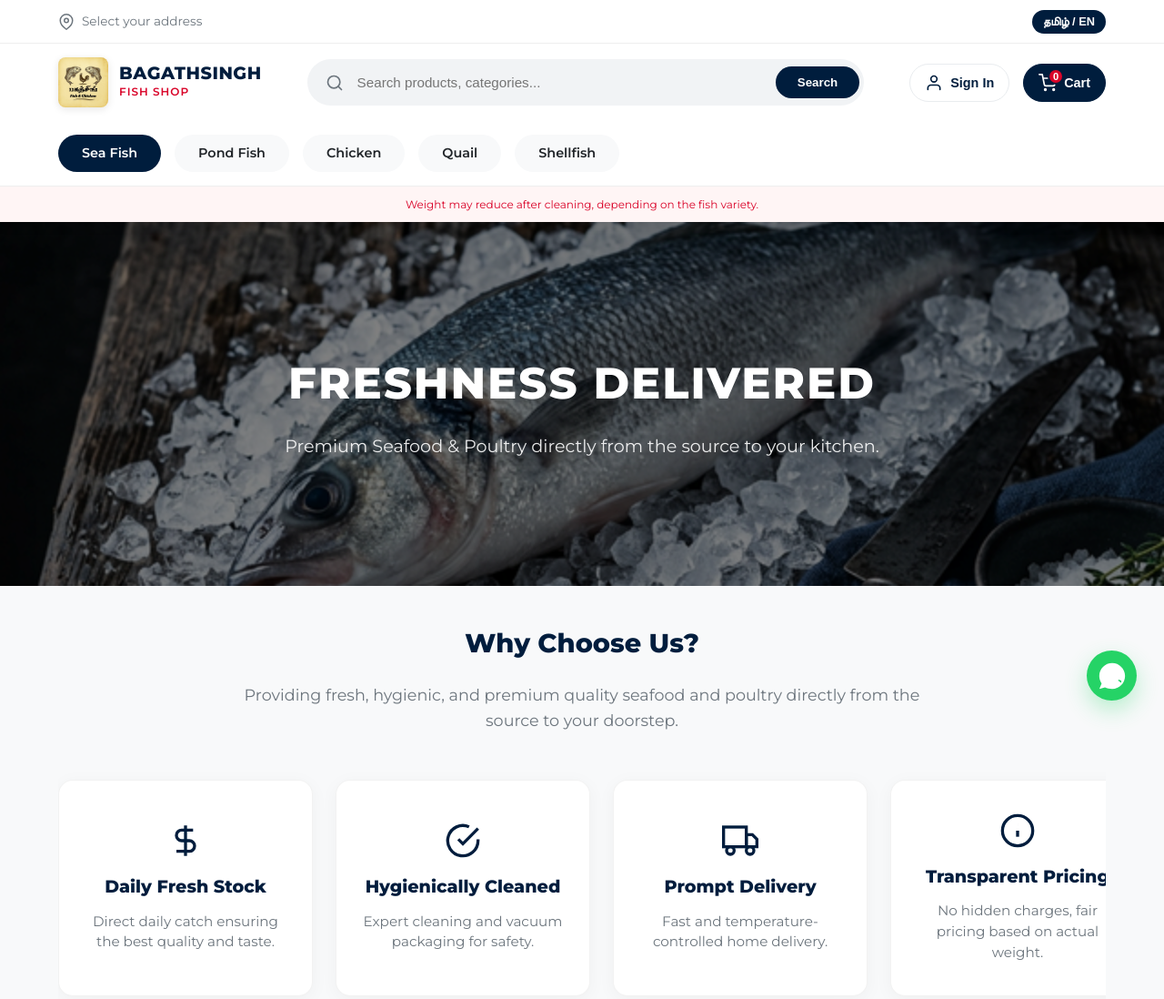
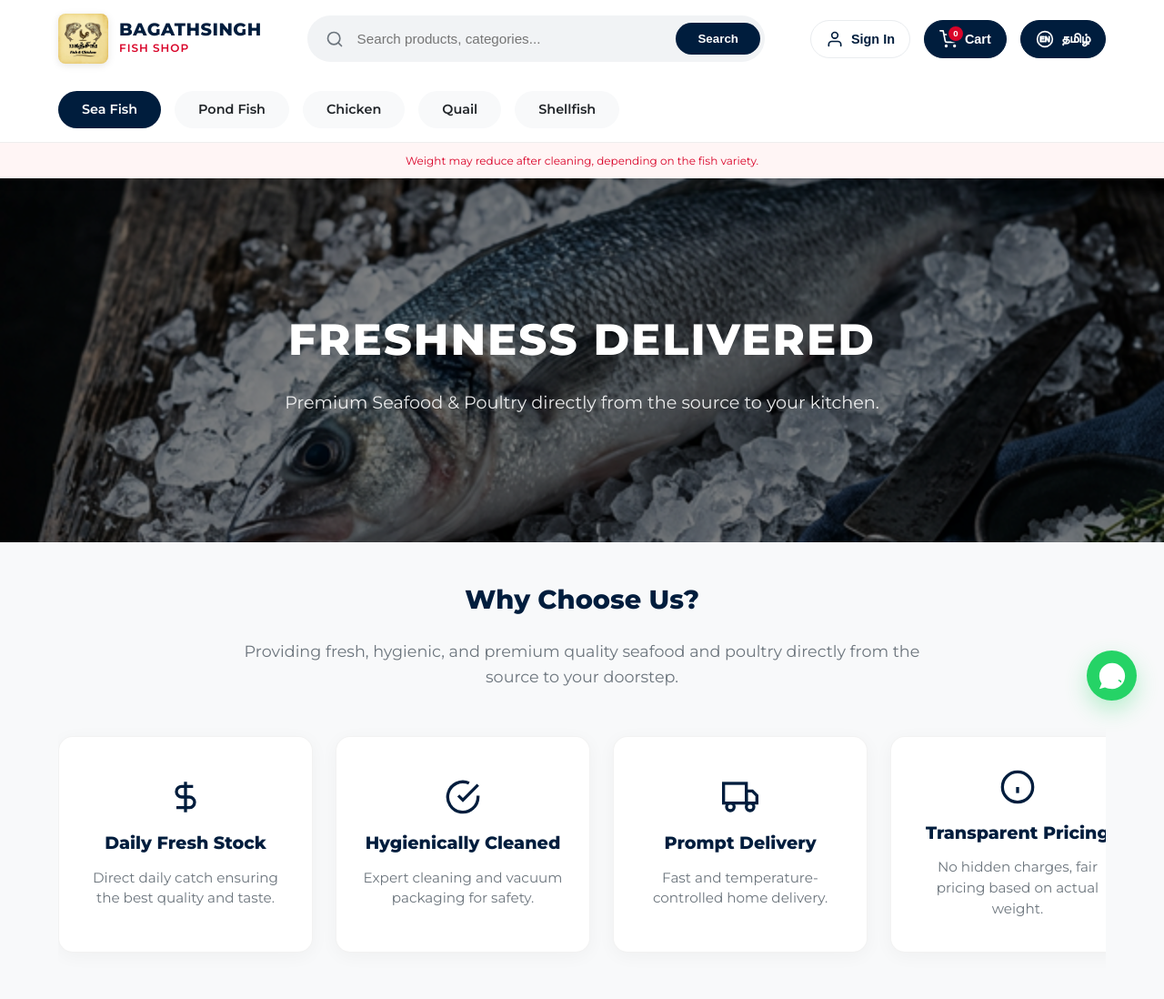
Before and after one commit to prayug01/Bagathsingh-fish-shop, a website: page index.html in a window 1280 px wide. Shown: the top 1098 px of the page at 91% size. Drawn offline with Linux system fonts and the light colour scheme; a web font is replaced by a local one.

Commit message:
index update

```diff
--- a/index.html
+++ b/index.html
@@ -11,9 +11,10 @@
     <link rel="icon" href="assets/logo.jpg" type="image/jpeg">
 </head>
 
+
 <body>
     <header>
-        <div class="top-header">
+        <!-- <div class="top-header">
             <div class="address-selector">
                 <svg width="18" height="18" viewBox="0 0 24 24" fill="none" stroke="currentColor" stroke-width="2"
                     stroke-linecap="round" stroke-linejoin="round">
@@ -25,7 +26,7 @@
             <div class="lang-switch">
                 <button class="lang-toggle" onclick="toggleLanguage()">தமிழ் / EN</button>
             </div>
-        </div>
+        </div> -->
         <div class="mid-header">
             <a href="#" class="logo">
                 <img src="assets/logo.jpg" alt="Bagathsingh Fish & Chicken" class="logo-img">
@@ -63,10 +64,31 @@
                             <circle cx="20" cy="21" r="1"></circle>
                             <path d="M1 1h4l2.68 13.39a2 2 0 0 0 2 1.61h9.72a2 2 0 0 0 2-1.61L23 6H6"></path>
                         </svg>
-                        <span id="cart-counter" class="cart-badge">0</span>
+                        <span id="cart-counter" class="cart-badge" style="min-width: 20px !important;height: 20px !important;font-size: 0.6rem !important;">0</span>
                     </div>
                     <span class="btn-text" id="txt-cart-btn">Cart</span>
                 </button>
+
+                <button class="header-btn cart-btn-style" onclick="toggleLanguage()">
+                    <div style="position: relative; display: flex;">
+                        <svg id="icon-en" width="20" height="20" viewBox="0 0 24 24" fill="none" stroke="currentColor"
+                            stroke-width="2" stroke-linecap="round" stroke-linejoin="round" style="display: block;">
+                            <circle cx="12" cy="12" r="10"></circle>
+                            <text x="12" y="16" text-anchor="middle" font-size="10" stroke-width="1"
+                                fill="currentColor">EN</text>
+                        </svg>
+
+                        <svg id="icon-ta" width="20" height="20" viewBox="0 0 24 24" fill="none" stroke="currentColor"
+                            stroke-width="2" stroke-linecap="round" stroke-linejoin="round" style="display: none;">
+                            <circle cx="12" cy="12" r="10"></circle>
+                            <text x="12" y="15" text-anchor="middle" font-size="10" stroke-width="1"
+                                fill="currentColor">த</text>
+                        </svg>
+                    </div>
+                    <span class="btn-text" id="txt-lang-btn">தமிழ்</span>
+                </button>
+
+
             </div>
         </div>
         <div class="category-wrapper">
@@ -418,7 +440,7 @@
                 <div style="padding: 20px;">
                     <h4 style="font-size: 1.1rem; margin-bottom: 5px; color: var(--primary-navy);">Thirukkai Meen
                         (Stingray)</h4>
-                        <div class="reviews">⭐⭐⭐⭐ <span style="color: var(--text-muted);">(65 Reviews)</span></div>
+                    <div class="reviews">⭐⭐⭐⭐ <span style="color: var(--text-muted);">(65 Reviews)</span></div>
 
                     <p style="font-size: 0.85rem; color: var(--text-muted); margin-bottom: 20px; height: 40px;">Unique
                         texture, highly valued in traditional recipes.</p>
@@ -446,7 +468,7 @@
                 <div style="padding: 20px;">
                     <h4 style="font-size: 1.1rem; margin-bottom: 5px; color: var(--primary-navy);">Single Sardine Fish
                     </h4>
-                     <div class="reviews">⭐⭐⭐⭐⭐ <span style="color: var(--text-muted);">(320 Reviews)</span></div>
+                    <div class="reviews">⭐⭐⭐⭐⭐ <span style="color: var(--text-muted);">(320 Reviews)</span></div>
 
                     <p style="font-size: 0.85rem; color: var(--text-muted); margin-bottom: 20px; height: 40px;">Omega-3
                         rich fresh sardines directly from the catch.</p>
@@ -934,6 +956,43 @@
                 navigator.serviceWorker.register('worker.js').catch(err => console.log('SW failed', err));
             });
         }
+
+        function toggleLanguage() {
+            currentLang = currentLang === 'en' ? 'ta' : 'en';
+            const texts = i18n[currentLang];
+
+            for (let id in texts) {
+                const el = document.getElementById(id);
+                if (el) {
+                    if (el.tagName === 'INPUT') {
+                        el.placeholder = texts[id];
+                    } else {
+                        el.innerText = texts[id];
+                    }
+                }
+            }
+
+            // ==========================================
+            // ADDED: Icon & Text Toggle Logic
+            // ==========================================
+            const iconEn = document.getElementById('icon-en');
+            const iconTa = document.getElementById('icon-ta');
+            const langBtnText = document.getElementById('txt-lang-btn');
+
+            if (currentLang === 'ta') {
+                if (iconEn) iconEn.style.display = 'none';
+                if (iconTa) iconTa.style.display = 'block';
+                if (langBtnText) langBtnText.innerText = 'ENGLISH'; // Changes button text to EN when Tamil is active
+            } else {
+                if (iconEn) iconEn.style.display = 'block';
+                if (iconTa) iconTa.style.display = 'none';
+                if (langBtnText) langBtnText.innerText = 'தமிழ்'; // Changes button text to தமிழ் when English is active
+            }
+
+            // Set font family for Tamil if needed
+            document.body.style.fontFamily = currentLang === 'ta' ? "'Hind Madurai', sans-serif" : "'Montserrat', sans-serif";
+        }
+
     </script>
 </body>
 
```
